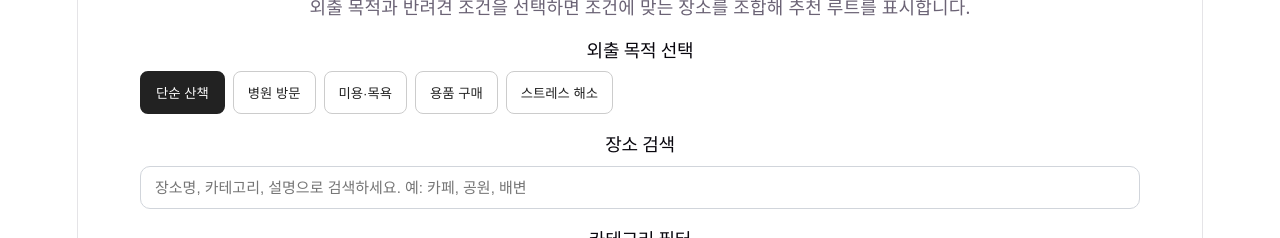
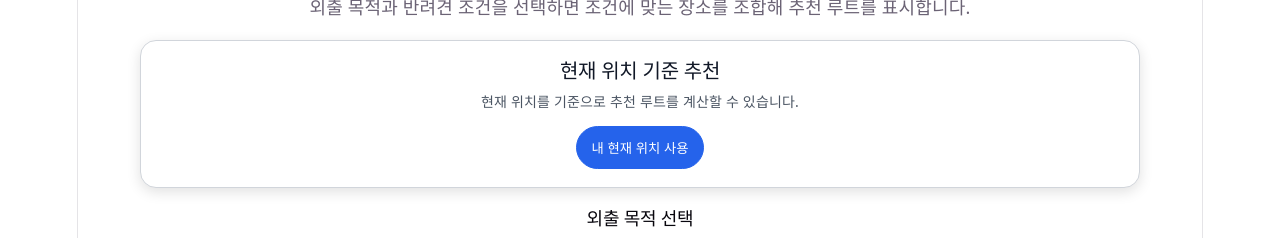
Before and after one commit to oooyuo12/dog-route-map, a React (Vite) app: page / in a window 1280 px wide. Shown: the part 120-358 px from the top of the page. Built offline with nearby package versions, Linux system fonts and the light colour scheme.

Commit message:
사용자 현재 위치 사용 및 이를 통한 추천 기능 추가

```diff
--- a/src/App.tsx
+++ b/src/App.tsx
@@ -1,5 +1,6 @@
 import { useEffect, useMemo, useState } from "react";
 import CategoryFilter from "./components/CategoryFilter";
+import CurrentLocationControl from "./components/CurrentLocationControl";
 import DogConditionFilter from "./components/DogConditionFilter";
 import MapLegend from "./components/MapLegend";
 import MapView from "./components/MapView";
@@ -10,11 +11,19 @@ import { pins } from "./data/pins";
 import type {
   DogConditionFilters,
   DogSize,
+  Location,
   Pin,
   PinCategory,
   Purpose,
 } from "./types";
 import { recommendRoutes } from "./utils/routeRecommend";
+
+type LocationStatus = "idle" | "loading" | "success" | "error";
+
+const DEFAULT_LOCATION: Location = {
+  lat: 37.5408,
+  lng: 127.0693,
+};
 
 const ALL_CATEGORIES: PinCategory[] = [
   "CAFE",
@@ -99,14 +108,17 @@ export default function App() {
   const [dogFilters, setDogFilters] =
     useState<DogConditionFilters>(INITIAL_DOG_FILTERS);
 
-  // 추천 루트 계산에 사용할 장소
-  // 검색어와 카테고리 필터는 화면 표시용에 가깝고,
-  // 반려견 조건 필터는 실제 추천 조건으로 반영한다.
+  const [userLocation, setUserLocation] = useState<Location | null>(null);
+  const [mapCenter, setMapCenter] = useState<Location>(DEFAULT_LOCATION);
+  const [locationStatus, setLocationStatus] =
+    useState<LocationStatus>("idle");
+
+  const routeStartLocation = userLocation ?? DEFAULT_LOCATION;
+
   const routeCandidatePins = useMemo(() => {
     return pins.filter((pin) => matchesDogFilters(pin, dogFilters));
   }, [dogFilters]);
 
-  // 지도에 실제로 표시할 장소
   const visiblePins = useMemo(() => {
     return routeCandidatePins.filter((pin) => {
       const isCategorySelected = selectedCategories.includes(pin.category);
@@ -120,8 +132,8 @@ export default function App() {
   }, [routeCandidatePins, selectedCategories, searchQuery]);
 
   const routeOptions = useMemo(() => {
-    return recommendRoutes(routeCandidatePins, selectedPurpose);
-  }, [routeCandidatePins, selectedPurpose]);
+    return recommendRoutes(routeCandidatePins, selectedPurpose, routeStartLocation);
+  }, [routeCandidatePins, selectedPurpose, routeStartLocation]);
 
   const selectedRoute = routeOptions[selectedRouteIndex] ?? routeOptions[0];
 
@@ -129,7 +141,37 @@ export default function App() {
 
   useEffect(() => {
     setSelectedRouteIndex(0);
-  }, [selectedPurpose, dogFilters]);
+  }, [selectedPurpose, dogFilters, userLocation]);
+
+  const handleUseCurrentLocation = () => {
+    if (!navigator.geolocation) {
+      setLocationStatus("error");
+      return;
+    }
+
+    setLocationStatus("loading");
+
+    navigator.geolocation.getCurrentPosition(
+      (position) => {
+        const nextLocation = {
+          lat: position.coords.latitude,
+          lng: position.coords.longitude,
+        };
+
+        setUserLocation(nextLocation);
+        setMapCenter(nextLocation);
+        setLocationStatus("success");
+      },
+      () => {
+        setLocationStatus("error");
+      },
+      {
+        enableHighAccuracy: true,
+        timeout: 10000,
+        maximumAge: 60000,
+      }
+    );
+  };
 
   const handleToggleCategory = (category: PinCategory) => {
     setSelectedCategories((prev) => {
@@ -201,6 +243,11 @@ export default function App() {
         루트를 표시합니다.
       </p>
 
+      <CurrentLocationControl
+        status={locationStatus}
+        onUseCurrentLocation={handleUseCurrentLocation}
+      />
+
       <PurposeSelector
         selectedPurpose={selectedPurpose}
         onChange={setSelectedPurpose}
@@ -259,7 +306,13 @@ export default function App() {
         </span>
       </div>
 
-      <MapView pins={visiblePins} routePins={selectedRoute.pins} />
+      <MapView
+        pins={visiblePins}
+        routePins={selectedRoute.pins}
+        center={mapCenter}
+        userLocation={userLocation}
+        routeStartLocation={routeStartLocation}
+      />
 
       {visiblePins.length === 0 && (
         <section
--- /dev/null
+++ b/src/components/CurrentLocationControl.tsx
@@ -0,0 +1,76 @@
+type LocationStatus = "idle" | "loading" | "success" | "error";
+
+type CurrentLocationControlProps = {
+  status: LocationStatus;
+  onUseCurrentLocation: () => void;
+};
+
+const STATUS_TEXT: Record<LocationStatus, string> = {
+  idle: "현재 위치를 기준으로 추천 루트를 계산할 수 있습니다.",
+  loading: "현재 위치를 불러오는 중입니다...",
+  success: "현재 위치가 추천 기준점으로 설정되었습니다.",
+  error: "현재 위치를 불러오지 못했습니다. 브라우저 위치 권한을 확인하세요.",
+};
+
+export default function CurrentLocationControl({
+  status,
+  onUseCurrentLocation,
+}: CurrentLocationControlProps) {
+  const isLoading = status === "loading";
+  const isError = status === "error";
+  const isSuccess = status === "success";
+
+  return (
+    <section
+      style={{
+        margin: "20px 0",
+        padding: "18px",
+        borderRadius: "16px",
+        border: "1px solid #d1d5db",
+        background: "#ffffff",
+        color: "#111827",
+        boxShadow: "0 4px 14px rgba(0, 0, 0, 0.12)",
+      }}
+    >
+      <h2
+        style={{
+          margin: "0 0 8px",
+          fontSize: "20px",
+          fontWeight: 800,
+          color: "#111827",
+        }}
+      >
+        현재 위치 기준 추천
+      </h2>
+
+      <p
+        style={{
+          margin: "0 0 14px",
+          fontSize: "14px",
+          lineHeight: 1.5,
+          color: isError ? "#991b1b" : isSuccess ? "#166534" : "#4b5563",
+          fontWeight: isError || isSuccess ? 700 : 500,
+        }}
+      >
+        {STATUS_TEXT[status]}
+      </p>
+
+      <button
+        type="button"
+        onClick={onUseCurrentLocation}
+        disabled={isLoading}
+        style={{
+          padding: "11px 15px",
+          borderRadius: "999px",
+          border: "1px solid #2563eb",
+          background: isLoading ? "#bfdbfe" : "#2563eb",
+          color: "#ffffff",
+          fontWeight: 800,
+          cursor: isLoading ? "not-allowed" : "pointer",
+        }}
+      >
+        {isLoading ? "위치 확인 중..." : "내 현재 위치 사용"}
+      </button>
+    </section>
+  );
+}
--- a/src/components/MapView.tsx
+++ b/src/components/MapView.tsx
@@ -1,11 +1,21 @@
 import "leaflet/dist/leaflet.css";
 import L from "leaflet";
-import { MapContainer, Marker, Polyline, Popup, TileLayer } from "react-leaflet";
-import type { Pin, PinCategory } from "../types";
+import {
+  MapContainer,
+  Marker,
+  Polyline,
+  Popup,
+  TileLayer,
+  useMap,
+} from "react-leaflet";
+import type { Location, Pin, PinCategory } from "../types";
 
 type MapViewProps = {
   pins: Pin[];
   routePins: Pin[];
+  center: Location;
+  userLocation: Location | null;
+  routeStartLocation: Location;
 };
 
 const CATEGORY_INFO: Record<
@@ -81,27 +91,75 @@ function createCategoryIcon(category: PinCategory) {
   });
 }
 
-export default function MapView({ pins, routePins }: MapViewProps) {
-  const routePath: [number, number][] = routePins.map((pin) => [
-    pin.lat,
-    pin.lng,
-  ]);
+const userLocationIcon = L.divIcon({
+  className: "",
+  html: `
+    <div style="
+      width: 28px;
+      height: 28px;
+      border-radius: 50%;
+      background: #2563eb;
+      border: 4px solid white;
+      box-shadow: 0 2px 8px rgba(0,0,0,0.35);
+    "></div>
+  `,
+  iconSize: [28, 28],
+  iconAnchor: [14, 14],
+  popupAnchor: [0, -16],
+});
+
+function MapCenterUpdater({ center }: { center: Location }) {
+  const map = useMap();
+
+  map.setView([center.lat, center.lng], map.getZoom());
+
+  return null;
+}
+
+export default function MapView({
+  pins,
+  routePins,
+  center,
+  userLocation,
+  routeStartLocation,
+}: MapViewProps) {
+  const routePath: [number, number][] = [
+    [routeStartLocation.lat, routeStartLocation.lng],
+    ...routePins.map((pin) => [pin.lat, pin.lng] as [number, number]),
+  ];
 
   return (
     <MapContainer
-      center={[37.5408, 127.0693]}
+      center={[center.lat, center.lng]}
       zoom={15}
       style={{
         width: "100%",
         height: "500px",
-        borderRadius: "12px",
+        borderRadius: "16px",
         overflow: "hidden",
+        border: "1px solid #d1d5db",
+        boxShadow: "0 4px 14px rgba(0, 0, 0, 0.12)",
       }}
     >
+      <MapCenterUpdater center={center} />
+
       <TileLayer
         attribution='&copy; <a href="https://www.openstreetmap.org/copyright">OpenStreetMap</a> contributors'
         url="https://{s}.tile.openstreetmap.org/{z}/{x}/{y}.png"
       />
+
+      {userLocation && (
+        <Marker
+          position={[userLocation.lat, userLocation.lng]}
+          icon={userLocationIcon}
+        >
+          <Popup>
+            <strong>현재 위치</strong>
+            <br />
+            추천 루트의 시작 기준점입니다.
+          </Popup>
+        </Marker>
+      )}
 
       {pins.map((pin) => {
         const categoryInfo = CATEGORY_INFO[pin.category];
@@ -128,7 +186,8 @@ export default function MapView({ pins, routePins }: MapViewProps) {
           positions={routePath}
           pathOptions={{
             weight: 5,
-            opacity: 0.8,
+            opacity: 0.85,
+            color: "#2563eb",
           }}
         />
       )}
--- a/src/types.ts
+++ b/src/types.ts
@@ -1,3 +1,8 @@
+export type Location = {
+  lat: number;
+  lng: number;
+};
+
 export type PinCategory =
   | "CAFE"
   | "HOSPITAL"
```
